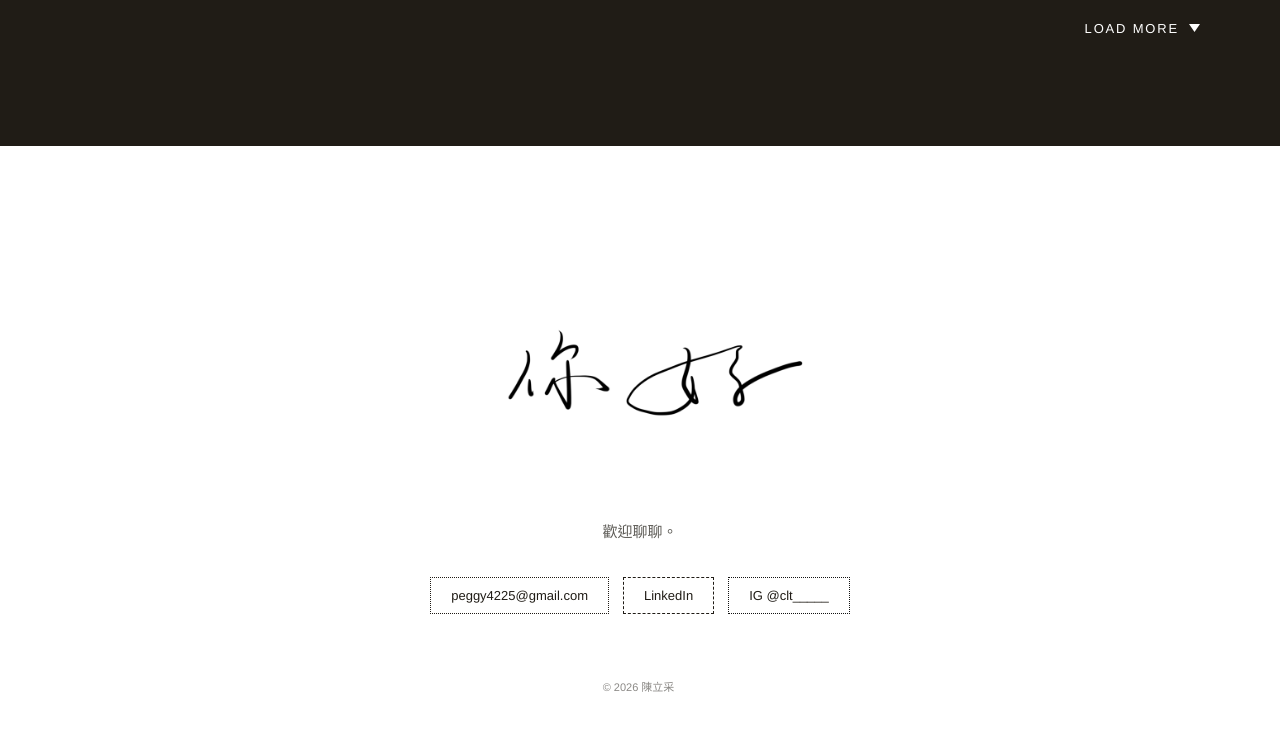
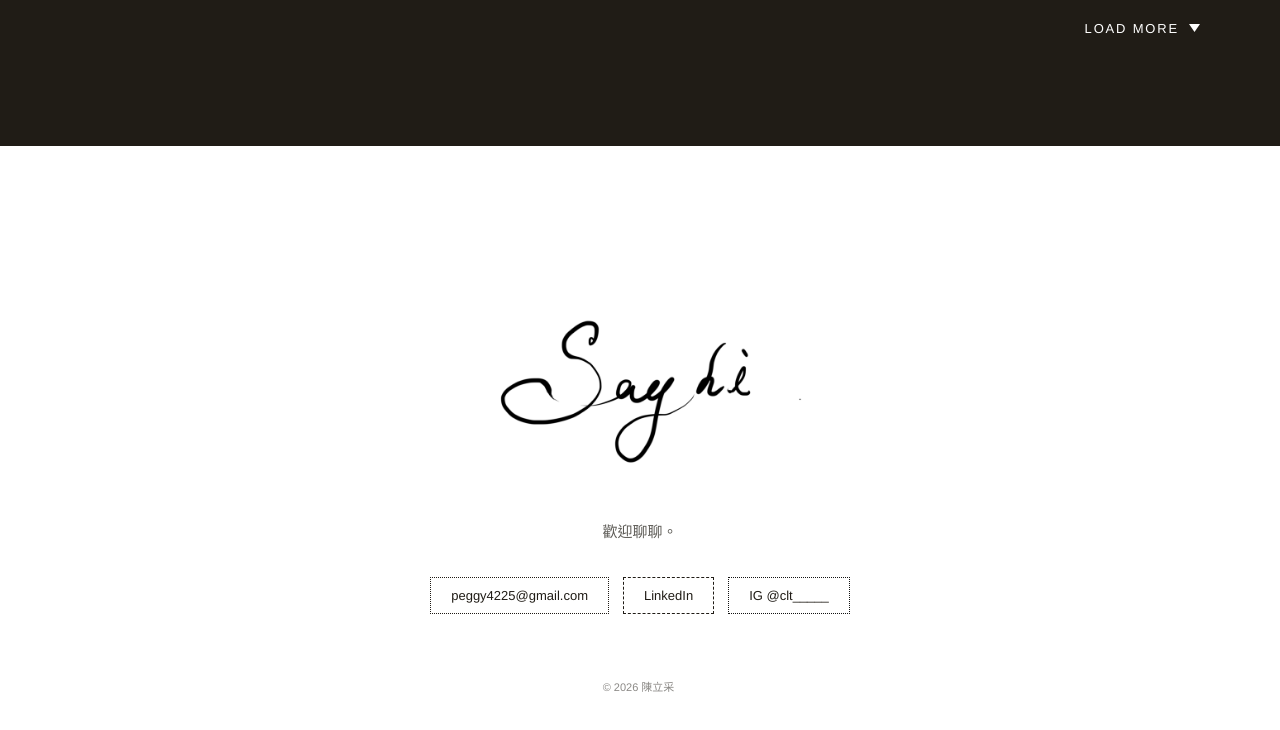
Before and after one commit to Litsaichen/Litsaichen.github.io, a plain HTML site: page index.html in a window 1280 px wide. Shown: the part 6007-6737 px from the top of the page. Drawn offline with nearby package versions, Linux system fonts and the light colour scheme.

Commit message:
Add About portrait; use Say hi greeting in both languages
Co-Authored-By: Claude Opus 5.5 <noreply@anthropic.com>
Claude-Session: https://claude.ai/code/session_01GS6Virijv8D3AABMCMkTRW

```diff
--- a/index.html
+++ b/index.html
@@ -1592,7 +1592,7 @@
   <!-- contact -->
   <footer class="ltc-px ltc-pt110" id="contact" data-label="Contact" style="padding:110px 40px 60px; text-align:center">
     <x-zh>
-      <h2 style="margin:0; line-height:0"><img loading="lazy" decoding="async" src="assets/ni-hao.png" alt="你好" width="1800" height="1200" style="max-width: 100%; height: auto; display: block; object-fit: cover; aspect-ratio: 1800 / 1200; width: 372px; margin-left: auto; margin-right: auto"></h2>
+      <h2 style="margin:0; line-height:0"><img loading="lazy" decoding="async" src="assets/say-hi.png" alt="Say hi" width="1800" height="1200" style="max-width: 100%; height: auto; display: block; object-fit: cover; aspect-ratio: 1800 / 1200; width: 372px; margin-left: auto; margin-right: auto"></h2>
       <div style="font-size:15px; color:var(--muted); margin-top:16px">歡迎聊聊。</div>
     </x-zh>
     <x-en>
```
Also changed, not shown: assets/ni-hao.png (deleted), assets/portrait.jpg, 1 other file.
